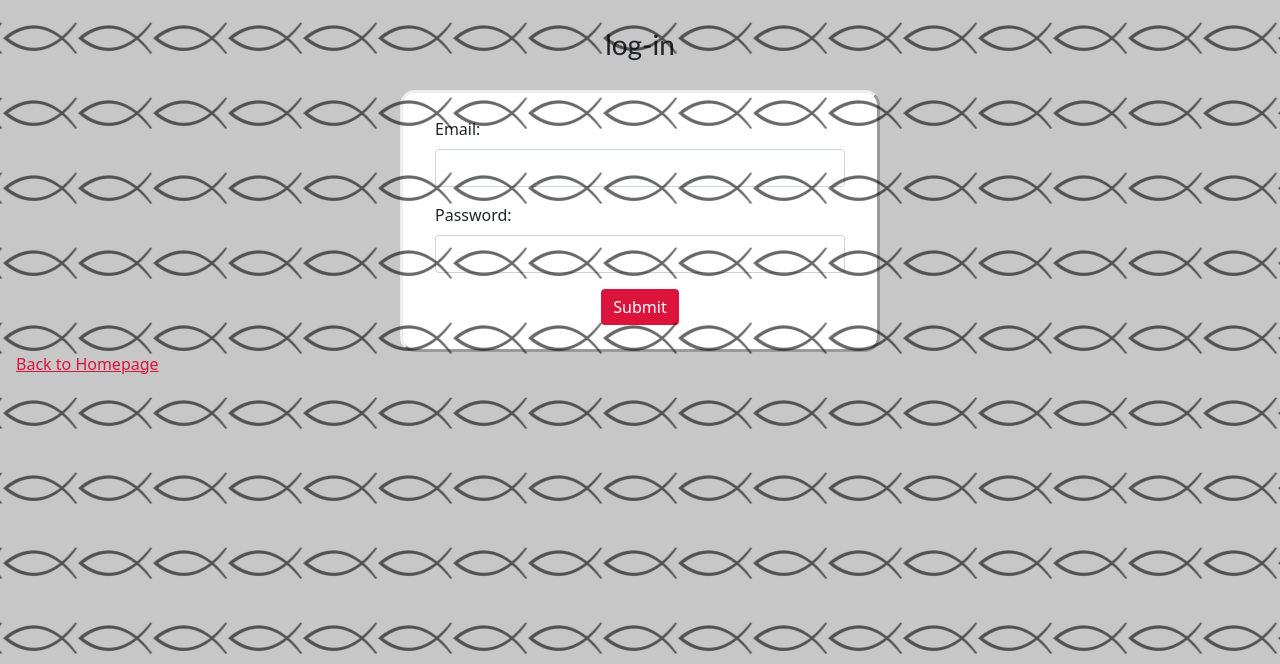
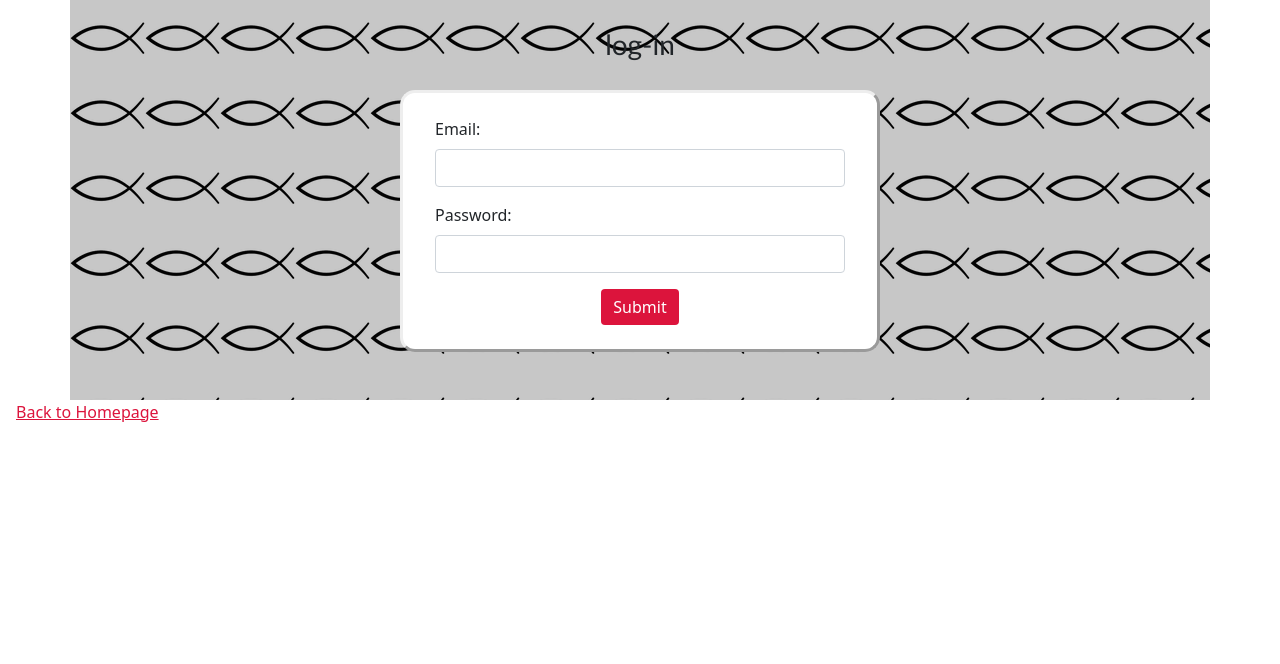
Before and after one commit to chjudge/COMP-442-Project, a Flask app: page /login/ in a window 1280 px wide. Shown: the top 664 px of the page. Run offline with Flask 2, Linux system fonts and the light colour scheme; parts of the project's set-up code (start-up, migrations or seed data) failed here and were passed over.

Commit message:
got the background image to be in the back

```diff
--- a/static/styles/stylesheet.css
+++ b/static/styles/stylesheet.css
@@ -1,27 +1,14 @@
+
+main {
+    margin: auto;
+    background-color: rgb(199, 199, 199);
+    background-image: url("/static/images/logo.png");
+    padding-bottom: 3em;
+}
 
 
-body:after {
-    content: ' ';
-    display: block;
-    position: absolute;
-    left: 0;
-    top: 0;
-    width: 100%;
-    height: 100%;
-    z-index: 1;
-    opacity: 0.6;
-    background-image: url('/static/images/logo.png');
-    background-repeat: repeat;
-    background-position: 50% 0;
-    /* -ms-background-size: cover; */
-}
-
-body {
-    margin: auto;
-    background-color: rgb(199, 199, 199);
-}
-
 #back {
+    position:relative;
     color: crimson;
     margin: 1em;
 }
@@ -35,12 +22,14 @@ h1, h3 {
 }
 
 .col-lg-2 {
+    position: relative;
     border: black thick;
     border-radius: 30px;
     background-color: white;
 }
 
 .row {
+    position: inherit;
     margin-top: 10px;
     margin-bottom: 10px;
 }
```
Also changed, not shown: Templates/profile.html (+8 -2 lines).
